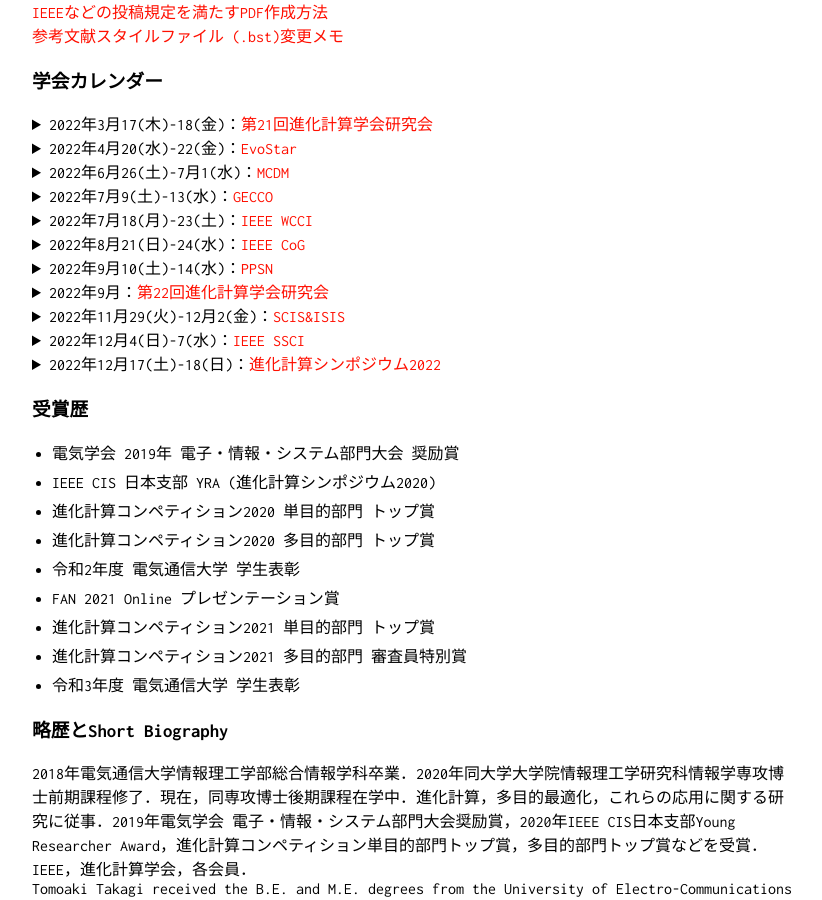
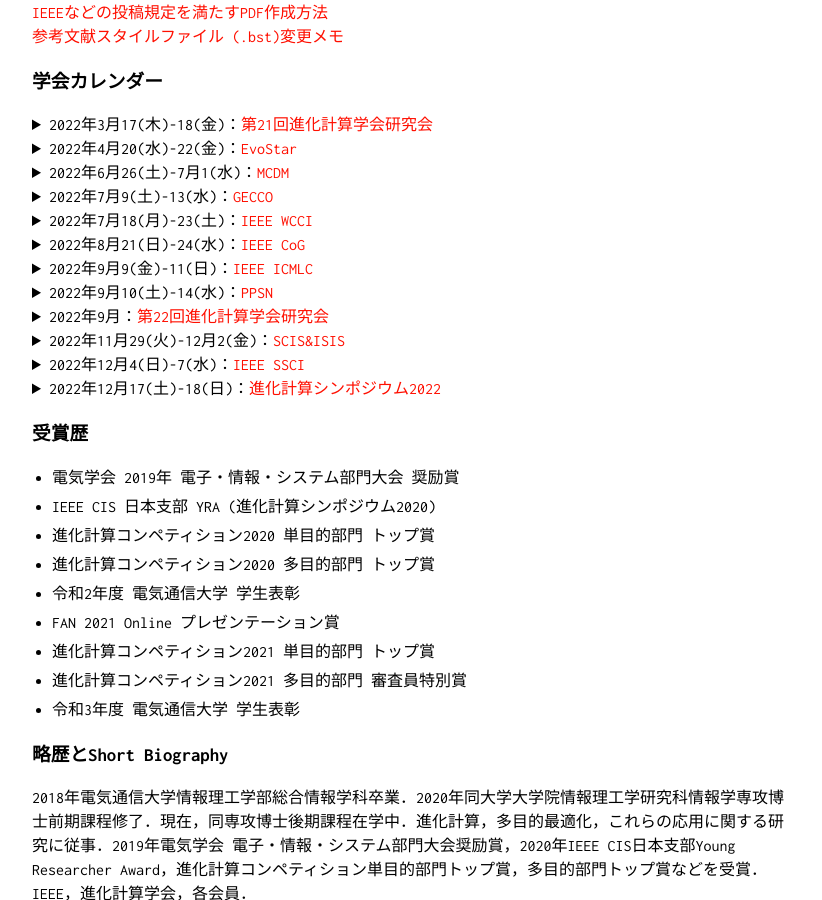
Before and after one commit to tomtkg/tomtkg.github.io, a Jekyll site: the page built from memo.md, in a window 1280 px wide and 900 px high, scrolled down 335 px. Shown: the whole window, without its empty margins (228-1050 px from the left). Built offline with Jekyll 4.4.1, drawn with Linux system fonts in a browser that asks for light colours.

Commit message:
Update memo.md

```diff
--- a/memo.md
+++ b/memo.md
@@ -27,6 +27,8 @@
 会場：Padua, Italy　申込〆切：　　原稿〆切：1/31(月)　採択通知：4/26(火)</details>
 <details><summary>2022年8月21(日)-24(水)：<a href="https://ieee-cog.org/2022" target="_blank">IEEE CoG</a></summary>
 会場：Beijing, China　申込〆切：　　原稿〆切：3/1(火)　採択通知：4/30(土)</details>
+<details><summary>2022年9月9(金)-11(日)：<a href="https://www.icmlc.com/" target="_blank">IEEE ICMLC</a></summary>
+会場：富山, 日本　申込〆切：　　原稿〆切：6/1(水)　採択通知：8/1(月)</details>
 <details><summary>2022年9月10(土)-14(水)：<a href="https://ppsn2022.cs.tu-dortmund.de" target="_blank">PPSN</a></summary>
 会場：Dortmund, Germany　申込〆切：　　原稿〆切：4/13(水)　採択通知：</details>
 <details><summary>2022年9月：<a href="http://www.jpnsec.org/symposium202202.html" target="_blank">第22回進化計算学会研究会</a></summary>
```
